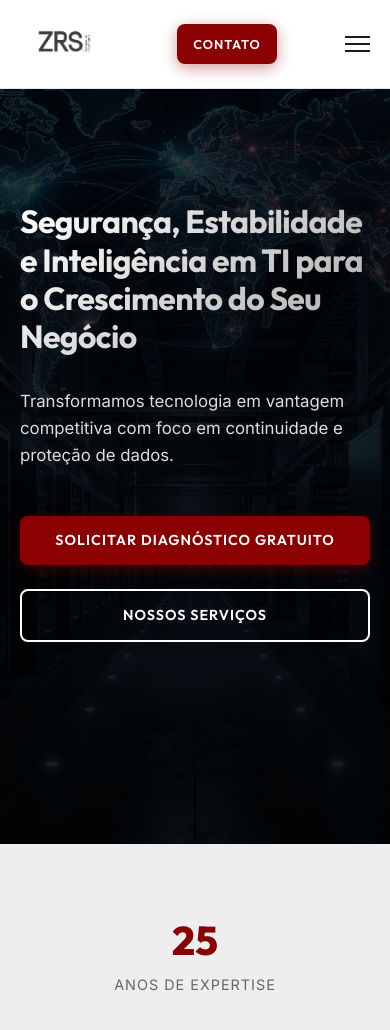
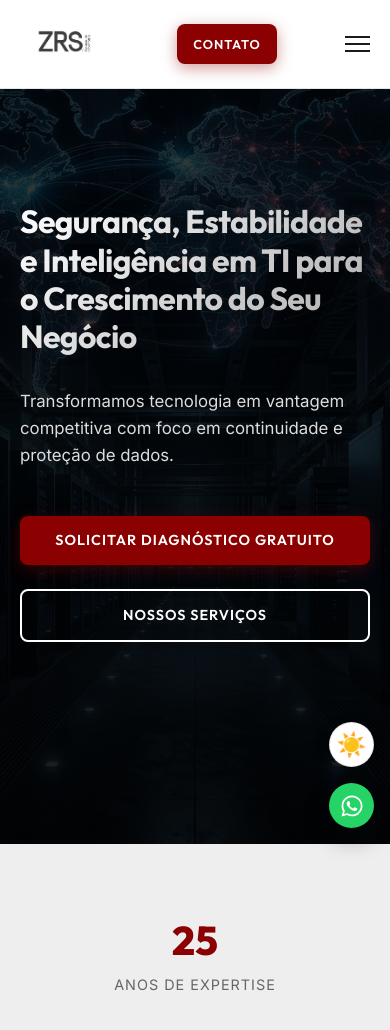
Before and after one commit to NicholasJoazeiro/ZRS-Inform-tica, a Node server app: page / in a window 390 px wide. Shown: the top 1030 px of the page. Run offline with Node 20, Linux system fonts and the light colour scheme.

Commit message:
fix: restore floating theme and whatsapp controls on mobile footer

```diff
--- a/views/partials/footer.ejs
+++ b/views/partials/footer.ejs
@@ -138,10 +138,126 @@
     .footer-desc { margin: 0 auto; }
     .bottom-content { flex-direction: column; gap: 1rem; text-align: center; }
 }
+</style>
+
+<div class="floating-controls">
+    <button id="theme-toggle" class="btn-theme-float" aria-label="Alternar Tema">☀️</button>
+
+    <div class="whatsapp-float">
+        <div class="whatsapp-menu" id="whatsapp-menu">
+            <a href="https://wa.me/555139394490?text=Olá,%20gostaria%20de%20um%20diagnóstico%20de%20infraestrutura" class="wa-option" target="_blank">
+                <span class="wa-label">Comercial & Diagnóstico</span>
+                <span class="wa-icon">💼</span>
+            </a>
+            <a href="https://wa.me/555139394490?text=Olá,%20preciso%20de%20suporte%20técnico" class="wa-option" target="_blank">
+                <span class="wa-label">Suporte Técnico</span>
+                <span class="wa-icon">🛠️</span>
+            </a>
+        </div>
+        <button class="whatsapp-btn" id="wa-toggle">
+            <svg viewBox="0 0 448 512" width="24" height="24" fill="white">
+                <path d="M380.9 97.1C339 55.1 283.2 32 223.9 32c-122.4 0-222 99.6-222 222 0 39.1 10.2 77.3 29.6 111L0 480l117.7-30.9c32.4 17.7 68.9 27 106.1 27h.1c122.3 0 224.1-99.6 224.1-222 0-59.3-25.2-115-67.1-157zm-157 341.6c-33.2 0-65.7-8.9-94-25.7l-6.7-4-69.8 18.3L72 359.2l-4.4-7c-18.5-29.4-28.2-63.3-28.2-98.2 0-101.7 82.8-184.5 184.6-184.5 49.3 0 95.6 19.2 130.4 54.1 34.8 34.9 56.2 81.2 56.1 130.5 0 101.8-84.9 184.6-186.6 184.6zm101.2-138.2c-5.5-2.8-32.8-16.2-37.9-18-5.1-1.9-8.8-2.8-12.5 2.8-3.7 5.6-14.3 18-17.6 21.8-3.2 3.7-6.5 4.2-12 1.4-32.6-16.3-54-29.1-75.5-66-5.7-9.8 5.7-9.1 16.3-30.3 1.8-3.7 .9-6.9-.5-9.7-1.4-2.8-12.5-30.1-17.1-41.2-4.5-10.8-9.1-9.3-12.5-9.5-3.2-.2-6.9-.2-10.6-.2-3.7 0-9.7 1.4-14.8 6.9-5.1 5.6-19.4 19-19.4 46.3 0 27.3 19.9 53.7 22.6 57.4 2.8 3.7 39.1 59.7 94.8 83.8 35.2 15.2 49 16.5 66.6 13.9 10.7-1.6 32.8-13.4 37.4-26.4 4.6-13 4.6-24.1 3.2-26.4-1.3-2.5-5-3.9-10.5-6.6z"/>
+            </svg>
+        </button>
+    </div>
+</div>
+
+<style>
+.floating-controls {
+    position: fixed;
+    bottom: 2rem;
+    right: 2rem;
+    z-index: 2000;
+    display: flex;
+    flex-direction: column;
+    gap: 1rem;
+    align-items: center;
+}
+
+.btn-theme-float {
+    background: var(--bg-card);
+    width: 50px;
+    height: 50px;
+    border-radius: 50%;
+    border: 1px solid var(--border-color);
+    display: flex;
+    justify-content: center;
+    align-items: center;
+    font-size: 1.5rem;
+    cursor: pointer;
+    box-shadow: 0 4px 15px rgba(0,0,0,0.2);
+    transition: var(--transition-smooth);
+    color: var(--text-main);
+}
+.btn-theme-float:hover {
+    transform: scale(1.1);
+    border-color: var(--brand-red);
+}
+
+.whatsapp-float {
+    position: relative;
+}
+
+.whatsapp-btn {
+    width: 60px;
+    height: 60px;
+    background-color: #25d366;
+    border-radius: 50%;
+    display: flex;
+    justify-content: center;
+    align-items: center;
+    border: none;
+    box-shadow: 0 10px 25px rgba(0, 0, 0, 0.4);
+    cursor: pointer;
+    transition: var(--transition-smooth);
+}
+
+.whatsapp-btn:hover {
+    transform: scale(1.1);
+}
+
+.whatsapp-menu {
+    position: absolute;
+    bottom: 80px;
+    right: 0;
+    width: 240px;
+    background: var(--bg-card);
+    border: 1px solid rgba(255, 255, 255, 0.05);
+    border-radius: 12px;
+    padding: 1rem;
+    display: none;
+    flex-direction: column;
+    gap: 0.5rem;
+    box-shadow: 0 15px 40px rgba(0, 0, 0, 0.6);
+    backdrop-filter: blur(10px);
+}
+
+.whatsapp-menu.active {
+    display: flex;
+    animation: fadeIn 0.3s ease;
+}
+
+.wa-option {
+    display: flex;
+    justify-content: space-between;
+    align-items: center;
+    padding: 0.8rem 1rem;
+    border-radius: 8px;
+    background: rgba(255, 255, 255, 0.03);
+    font-size: 0.85rem;
+    font-family: var(--font-heading);
+    font-weight: 500;
+}
+
+.wa-option:hover {
+    background: var(--brand-red);
+}
+
+.wa-icon { font-size: 1.2rem; }
 
 @media (max-width: 480px) {
     .floating-controls { bottom: 1rem; right: 1rem; }
-    .btn-theme-float, .whatsapp-btn { width: 50px; height: 50px; }
+    .btn-theme-float, .whatsapp-btn { width: 45px; height: 45px; }
     .whatsapp-menu { right: 0; bottom: 65px; width: 220px; }
 }
 </style>
```
